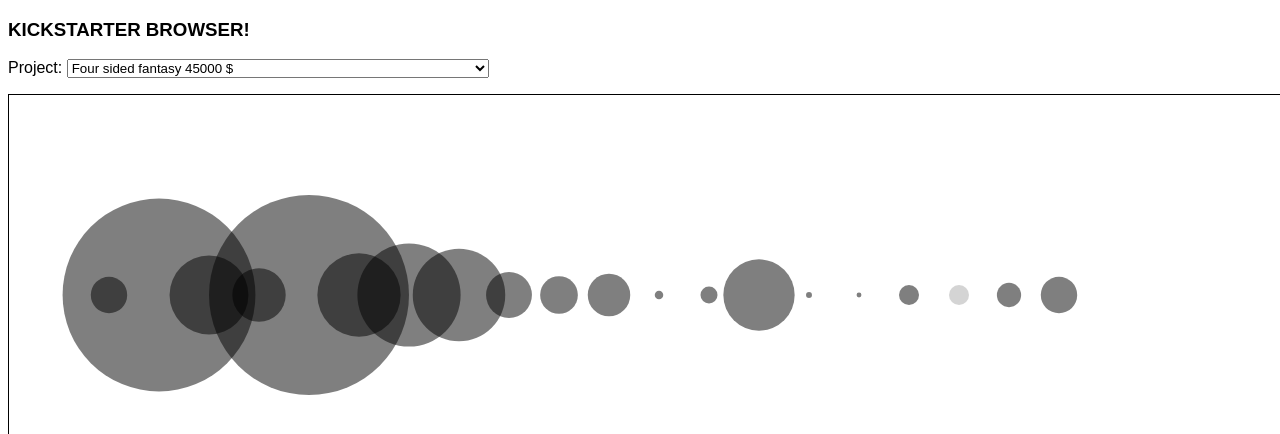
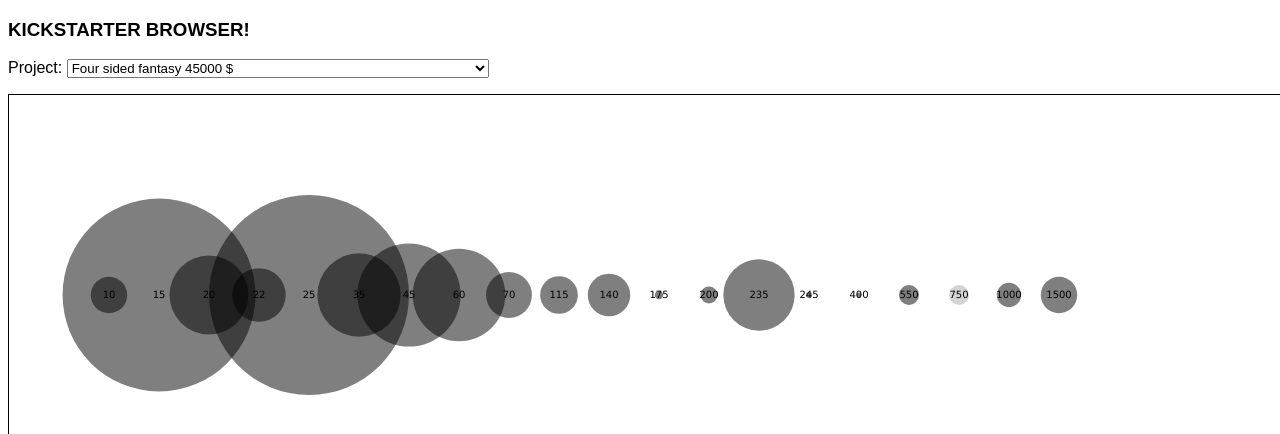
Before and after one commit to thefuntastic/kickstarter-rewards-tool, a plain HTML site: page viz.html in a window 1280 px wide. Shown: the top 434 px of the page. Drawn offline with nearby package versions, Linux system fonts and the light colour scheme.

Commit message:
Updating with labels!

```diff
--- a/viz.html
+++ b/viz.html
@@ -49,16 +49,23 @@
       		var selectedIndex = dropdown.property('selectedIndex');
       		var rewards = options[0][selectedIndex].__data__.rewards;
 
+      		var currency = options[0][selectedIndex].__data__.currency;
 
 
       		nodes = svg.selectAll(".node")
 	      		.data(rewards)
 
-	      	var circles = nodes
+	      	var newNodes = nodes
 	      		.enter()
 	      		.append('g')
 	      		.attr("class", "node")
-	      		.append("circle");
+
+	      	newNodes.append("circle");
+	      	newNodes.append("title");
+	      	newNodes.append("text")
+      			.attr("dy", ".3em")
+      			.style("text-anchor", "middle")
+
 
 	      	nodes
 	      		.exit()
@@ -71,11 +78,14 @@
 	      		.domain([min, max])
 	      		.range([0,100])
 
-
+	      	nodes
+	      		.attr("transform", function(d,i) {
+	      			var dx = i* 50 + 100;
+	      			var dy = 200;
+	      			return "translate(" + dx + "," + dy + ")" ;
+	      		});
 
 	      	nodes.select("circle")
-	      		.attr("cx", function(d,i) {return i* 50 + 100;})
-		      	.attr("cy", 200)
 		      	.attr("r", function(d){
 
 		      		if(d.backers <= 0)
@@ -90,7 +100,11 @@
 		      	})
 		      	.style("opacity", 0.5);
 
+	      	nodes.select("title")
+	      		.text(function (d) { return d.backers + " backers @ " + d.tier + " = " + d.backers * d.tier})
 
+	      	nodes.select("text")
+	      		.text(function(d) { return d.tier ; });
 
 		    console.log(nodes);
       	}
```
